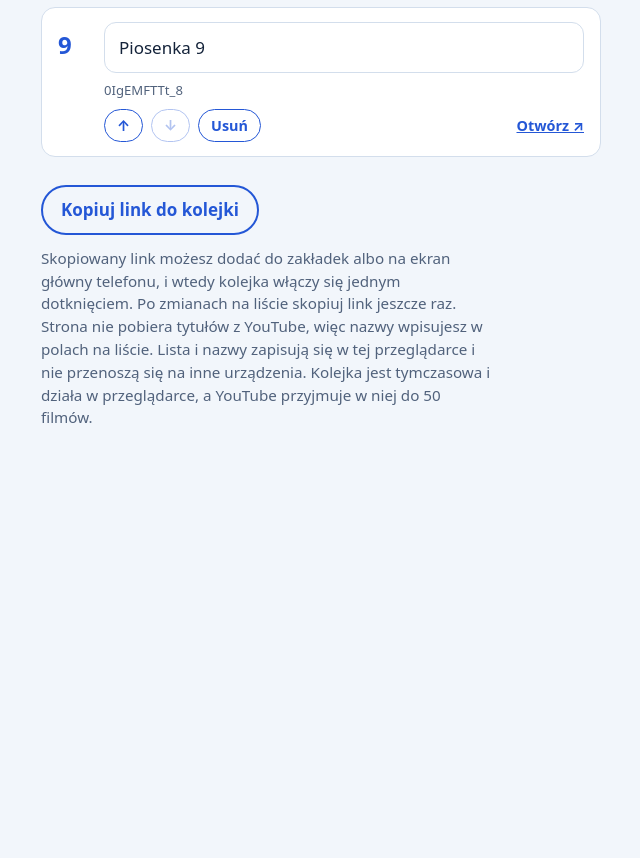
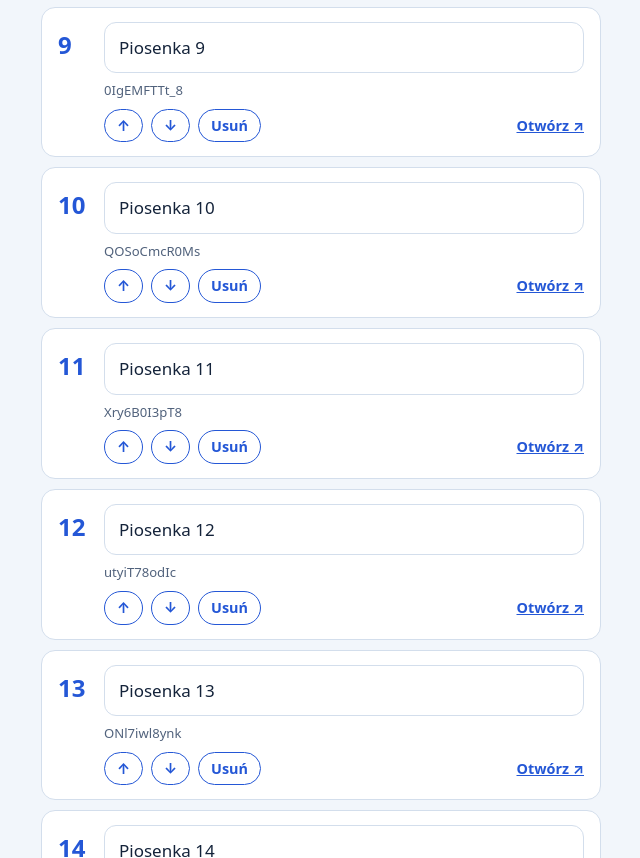
Before and after one commit to jacc555/PlaylistYT, a plain HTML site: page index.html in a window 1280 px wide. Shown: the part 1942-2800 px from the top of the page, without its empty margins (319-959 px from the left). Before the commit the page ends 2419 px from the top, so only its background shows below. Drawn offline with Linux system fonts and the light colour scheme.

Commit message:
Add files via upload

```diff
--- a/index.html
+++ b/index.html
@@ -224,7 +224,7 @@
 
 <script>
   (function () {
-    var KEY = "kolejka-piosenek-v2";
+    var KEY = "kolejka-piosenek-v3";
     var MAX = 50;
     var defaults = [
       { id: "mieKLPWnyBA", name: "Piosenka 1" },
@@ -235,7 +235,12 @@
       { id: "FJW7opsuQDI", name: "Piosenka 6" },
       { id: "Iu-cl5ZaciA", name: "Piosenka 7" },
       { id: "ZjU-8e4UzPI", name: "Piosenka 8" },
-      { id: "0IgEMFTTt_8", name: "Piosenka 9" }
+      { id: "0IgEMFTTt_8", name: "Piosenka 9" },
+      { id: "QOSoCmcR0Ms", name: "Piosenka 10" },
+      { id: "Xry6B0I3pT8", name: "Piosenka 11" },
+      { id: "utyiT78odIc", name: "Piosenka 12" },
+      { id: "ONl7iwl8ynk", name: "Piosenka 13" },
+      { id: "IueASDp61bc", name: "Piosenka 14" }
     ];
 
     var listEl = document.getElementById("list");
```
